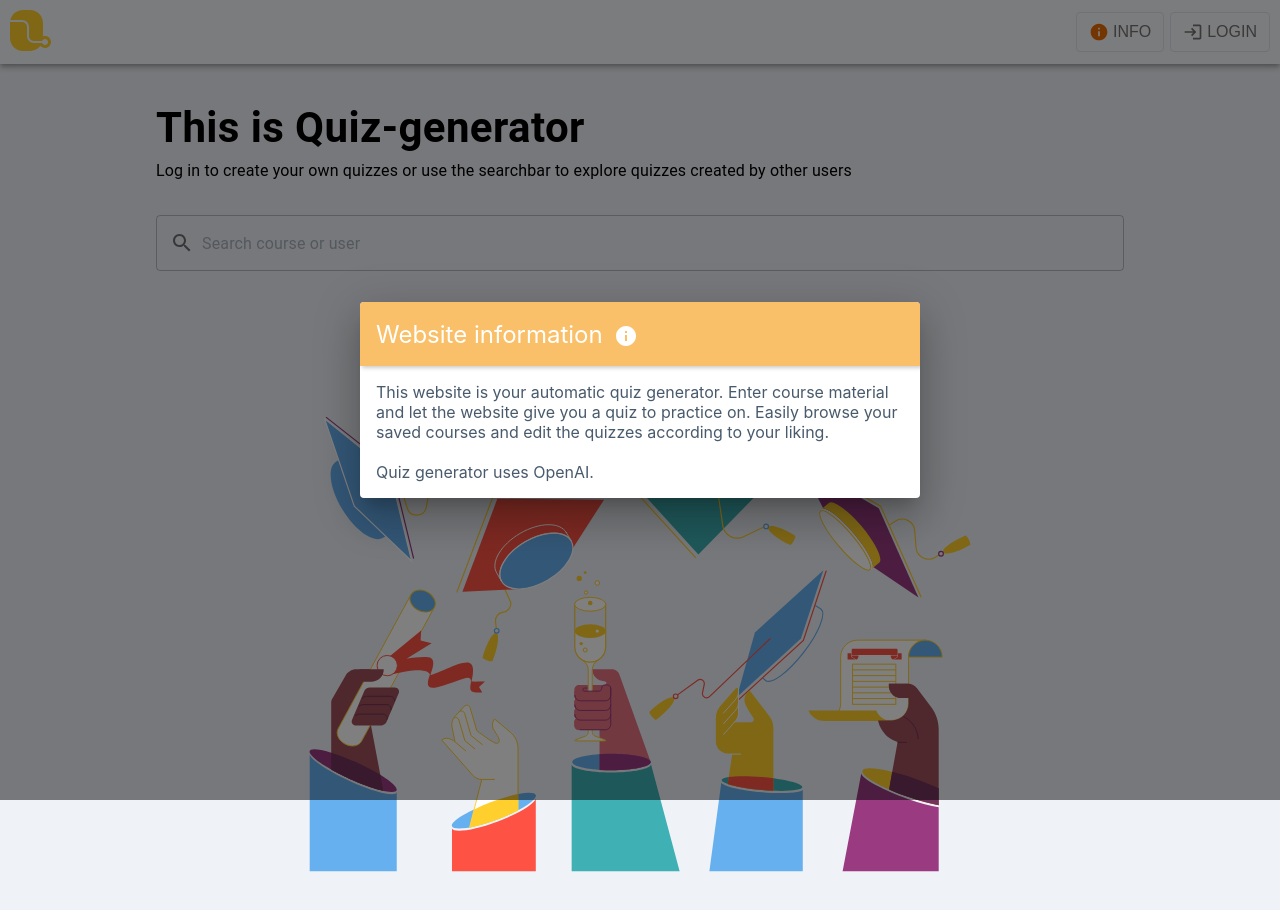
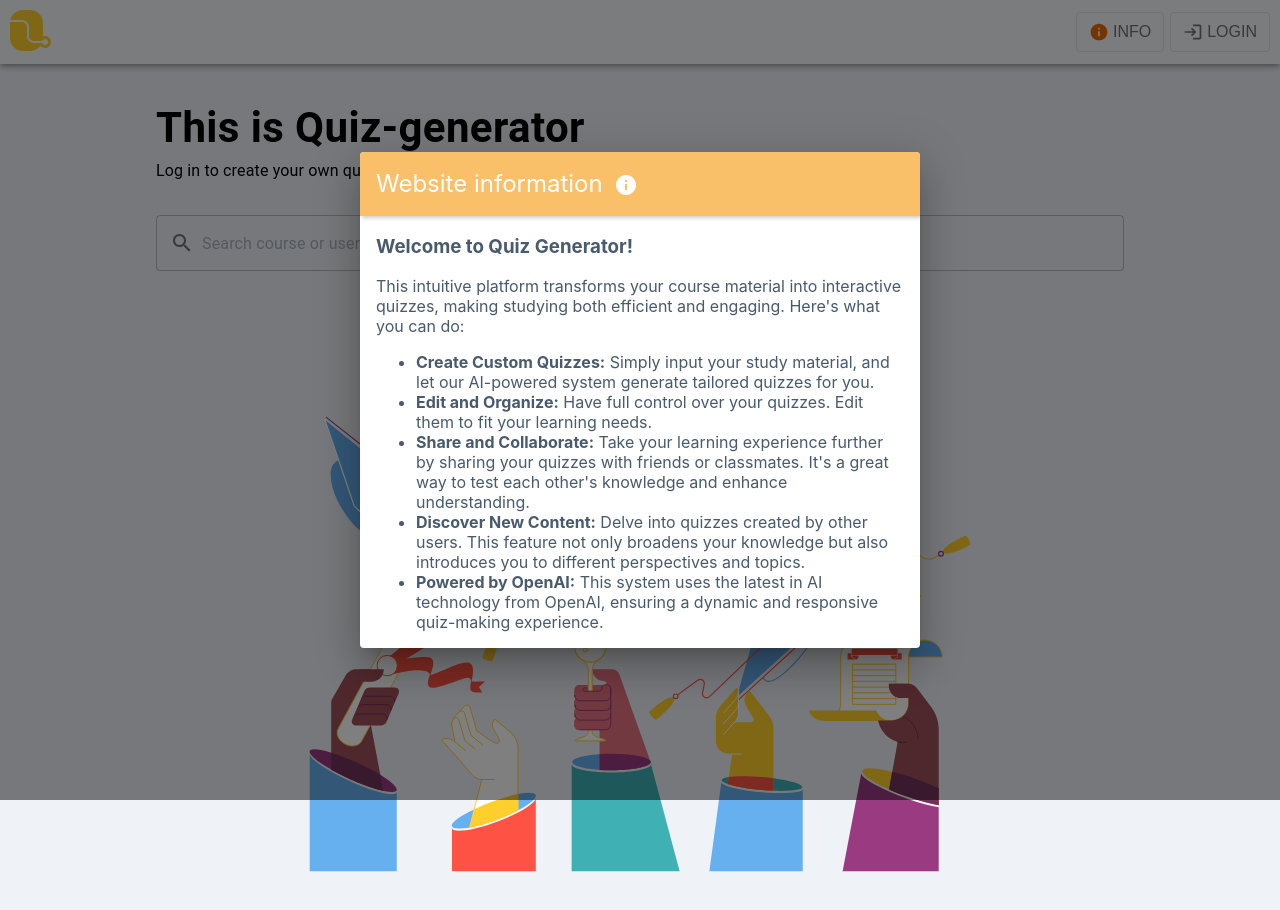
Before and after one commit to saganorenkarlson/quiz-generator, a React (Create React App) app in the folder client/my-app/: page / in a window 1280 px wide. Both pictures are taken after a click on the button "INFO". Shown: the top 910 px of the page. Built offline with nearby package versions, Linux system fonts and the light colour scheme; no server answers.

Commit message:
Updated readme and website information

```diff
--- a/client/my-app/src/components/Navbar.tsx
+++ b/client/my-app/src/components/Navbar.tsx
@@ -70,10 +70,34 @@
             Website information
             <InfoIcon sx={{ marginLeft: "0.7rem", marginTop: "0.2rem", color: theme.palette.primary.main }} />
           </div>
-          <p className="information-dialog-text">This website is your automatic quiz generator. Enter course material and let the website give you a quiz to practice on.
-            Easily browse your saved courses and edit the quizzes according to your liking. <br></br> <br></br>
-            Quiz generator uses OpenAI.
-          </p>
+          <div className='information-dialog-text'>
+            <h3>Welcome to Quiz Generator!</h3>
+            <p>
+              This intuitive platform transforms your course material into interactive quizzes, making studying both efficient and engaging. Here's what you can do:
+            </p>
+            <ul>
+              <li>
+                <b>Create Custom Quizzes:</b> Simply input your study material, and let our AI-powered system generate tailored quizzes for you.
+              </li>
+              <li>
+                <b>Edit and Organize:</b> Have full control over your quizzes. Edit them to fit your learning needs.
+              </li>
+              <li>
+                <b>Share and Collaborate:</b> Take your learning experience further by sharing your quizzes with friends or classmates. It's a great way to test each other's knowledge and enhance understanding.
+              </li>
+              <li>
+                <b>Discover New Content:</b> Delve into quizzes created by other users. This feature not only broadens your knowledge but also introduces you to different perspectives and topics.
+              </li>
+              <li>
+                <b>Powered by OpenAI:</b> This system uses the latest in AI technology from OpenAI, ensuring a dynamic and responsive quiz-making experience.
+              </li>
+            </ul>
+          </div>
+          {/* <p className="information-dialog-text">
+
+
+
+          </p> */}
         </div>
       </Dialog>)
   };
```
Also changed, not shown: 1 other file (tests, documents, lock files or other folders).
